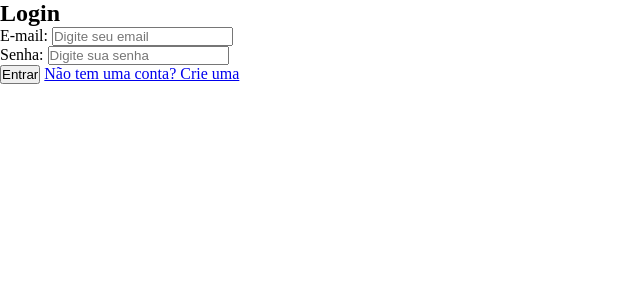
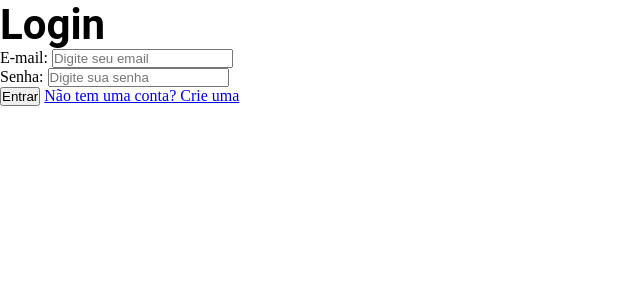
Before and after one commit to Allcantaraa/MnemoSine, a Django app: page /user/login/ in a window 1280 px wide. Shown: the top 300 px of the page, without its empty margins (0-640 px from the left). Run offline with Django 5.2, Linux system fonts and the light colour scheme.

Commit message:
css funcionou

```diff
--- /dev/null
+++ b/base_static/global/teste.css
@@ -0,0 +1,4 @@
+.teste-login {
+    font-family: 'Roboto', sans-serif;
+    font-size: 42px;
+}
--- a/base_templates/global/partials/_head.html
+++ b/base_templates/global/partials/_head.html
@@ -3,4 +3,5 @@
     <meta name="viewport" content="width=device-width, initial-scale=1.0">
     <title>MnemoSine</title>
     <link rel="stylesheet" href="{% static "global/style.css" %}">
+    <link rel="stylesheet" href="{% static "global/teste.css" %}">
     <link rel="shortcut icon" href="{% static "global/images/favicon.png" %}" type="image/x-icon">
--- a/usuario/templates/login.html
+++ b/usuario/templates/login.html
@@ -1,7 +1,7 @@
 {% extends "global/base.html" %}
 
 {% block content %}
-    <h2>Login</h2>
+    <h2 class="teste-login">Login</h2>
     <form method="post">
         {% csrf_token %}
         {{ form.as_p }}
```
